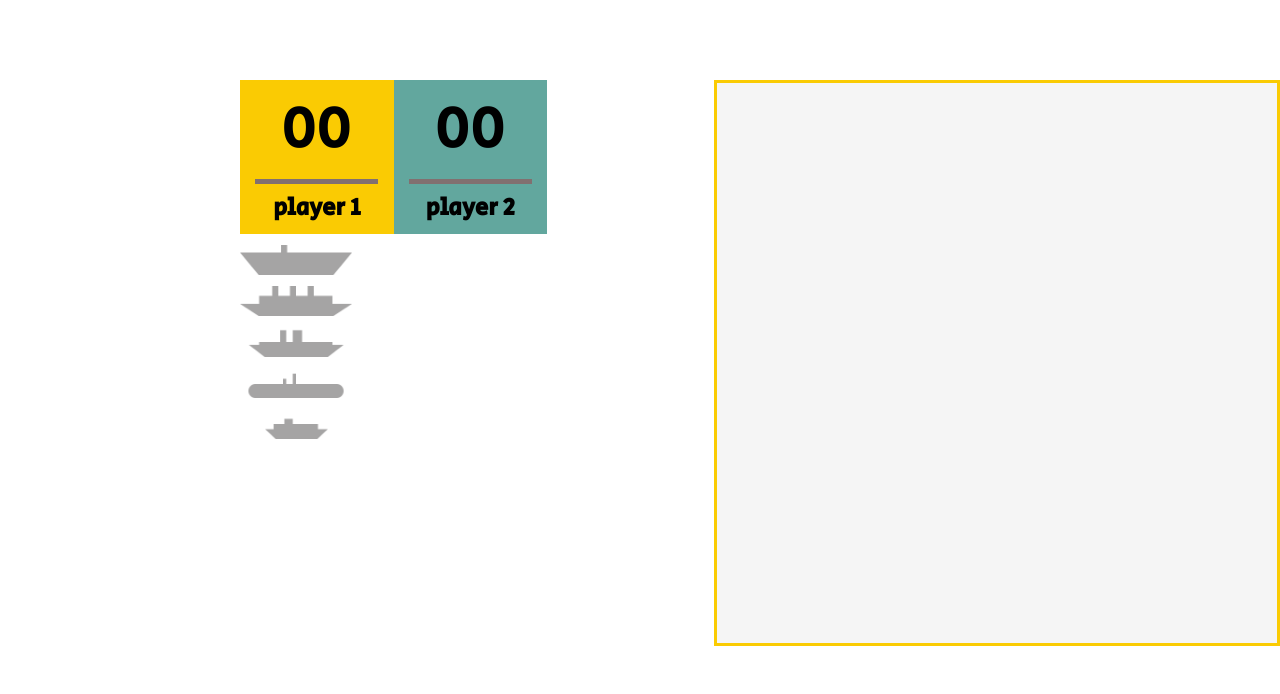
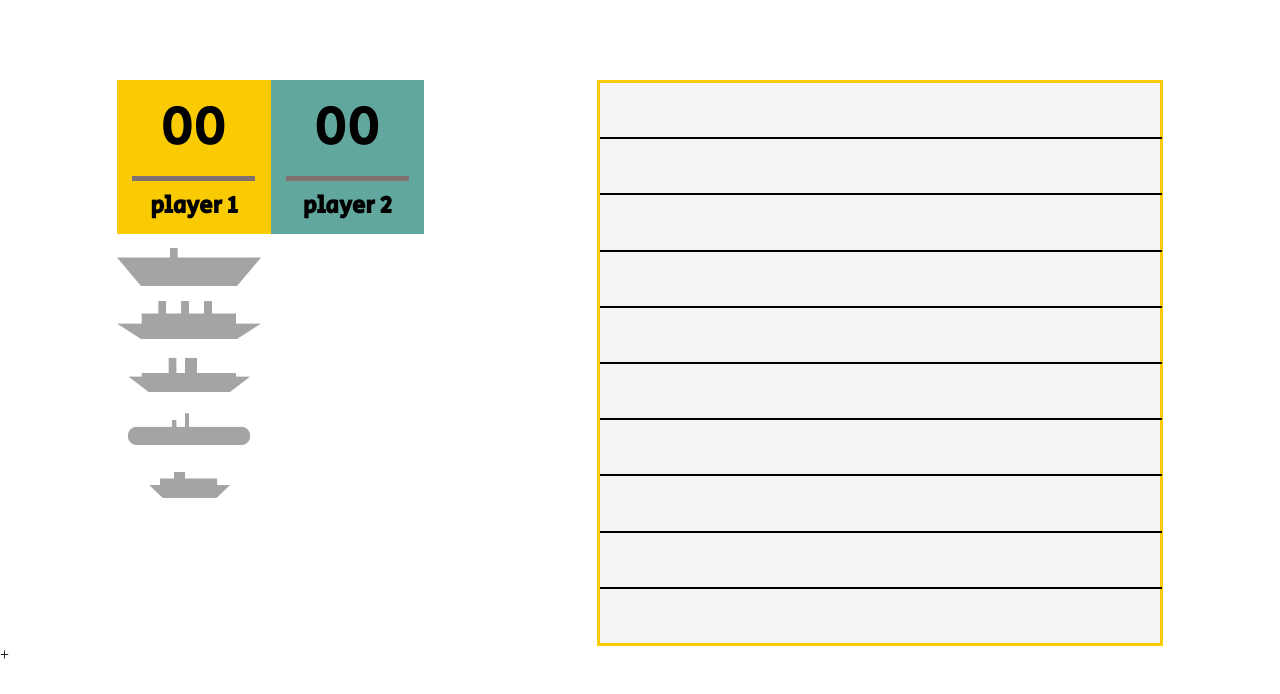
Before and after one commit to FrolovIlia/WebGameSeaBattle, a plain HTML site: page index.html in a window 1280 px wide. Drawn offline with Linux system fonts and the light colour scheme.

Commit message:
Add horizontal lines at the game field.

```diff
--- a/index.html
+++ b/index.html
@@ -59,9 +59,21 @@
 
         <div class="elements">
             <div class="game_field">
+                <div class="horizontal">
+                    <hr width=100% size="2" color="black"/>
+                    <hr width=100% size="2" color="black"/>
+                    <hr width=100% size="2" color="black"/>
+                    <hr width=100% size="2" color="black"/>
+                    <hr width=100% size="2" color="black"/>
+                    <hr width=100% size="2" color="black"/>
+                    <hr width=100% size="2" color="black"/>
+                    <hr width=100% size="2" color="black"/>
+                    <hr width=100% size="2" color="black"/>
+                </div>
             </div>
         </div>
-    </div>
+
+    </div>+
 </body>
 <script src="script.js"></script>
 </html>
--- a/style.css
+++ b/style.css
@@ -3,43 +3,38 @@
     padding: 0;
 }
 
-p{
-    color: red;
-}
-
 .counters{
     margin-top: 10vh;
-    margin-left: 30vh;
     display: flex;
     flex-direction: row;
+
 }
 
 .counter_1{
     width: 12vw;
     height: 12vw;
-
     background: #facb03;
 }
 
 .counter_2{
     width: 12vw;
     height: 12vw;
-
     background: #62a79e;
 }
 
 .game_field {
-    margin-left: 100px;
     margin-top: 10vh;
     width: 70vh;
     height: 70vh;
 
     background: whitesmoke;
     border: 3px solid #facb03;
+
 }
+
 .container{
-    /*margin-left: 20vw;*/
     display: flex;
+    justify-content: center;
 }
 
 .elements{
@@ -48,7 +43,6 @@ p{
 }
 
 .ship_division{
-    margin-left: 30vh;
     display: flex;
     flex-direction: column;
 }
@@ -63,18 +57,18 @@ p{
     margin-bottom: 15%;
     font-family: 'Secular One', sans-serif;
     font-style: normal;
-    font-weight: 500;
-    font-size: 60px;
-    line-height: 53px;
+    font-weight: normal;
+    font-size: 350%;
+    line-height: 90%;
     text-align: center;
     text-transform: uppercase;
 }
+
 .counter_line{
     display: flex;
     margin-left: 10%;
     width: 80%;
     height: 5px;
-
     background: #817070;
 }
 
@@ -95,7 +89,12 @@ img{
     width: 30%;
 }
 
-#indicator{
-    width: 20px;
-    height: 20px;
+
+.horizontal{
+    width: 70vh;
+    height: 70vh;
+
+    flex-direction: column;
+    display: flex;
+    justify-content: space-evenly;
 }
```
